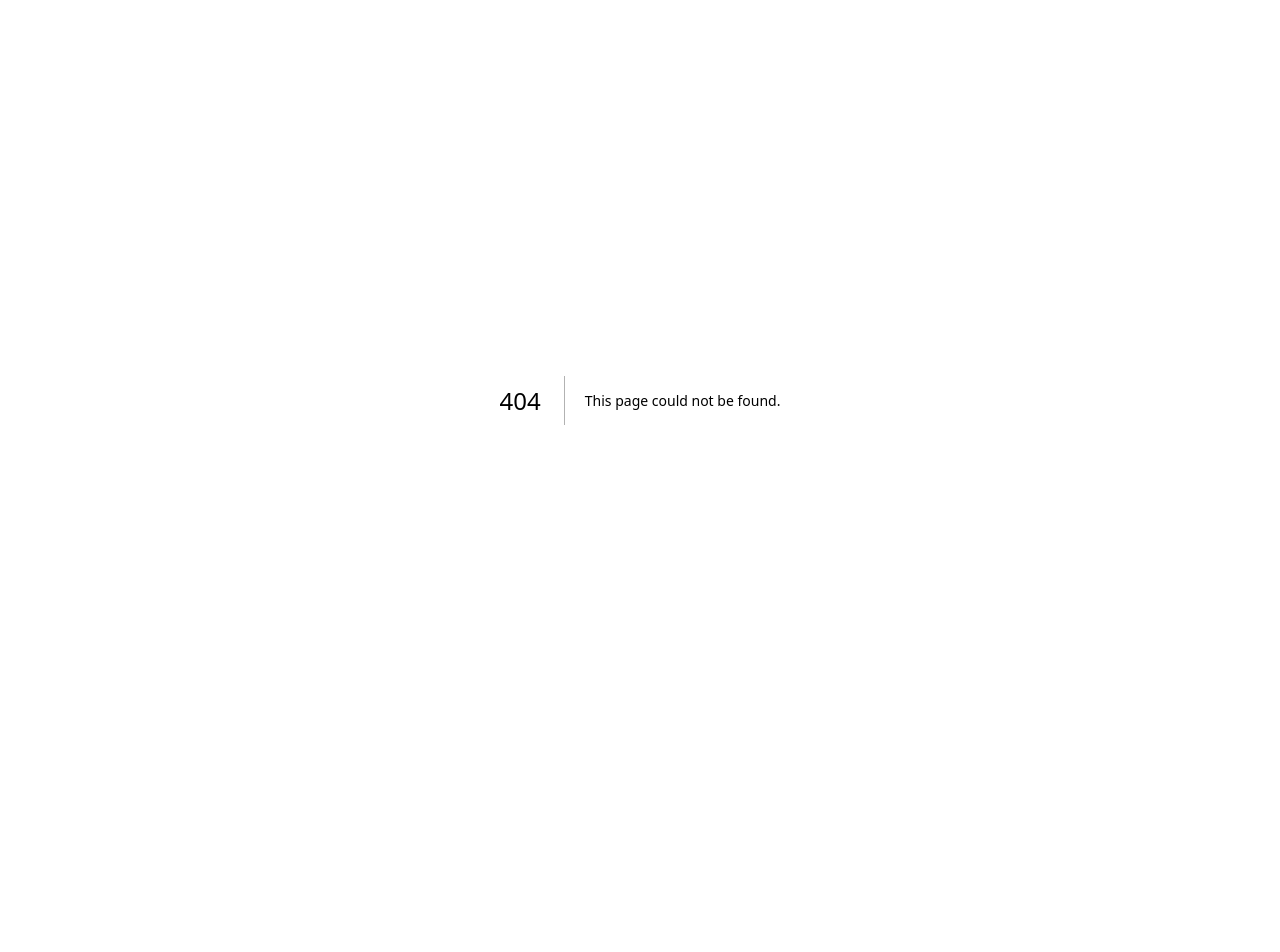
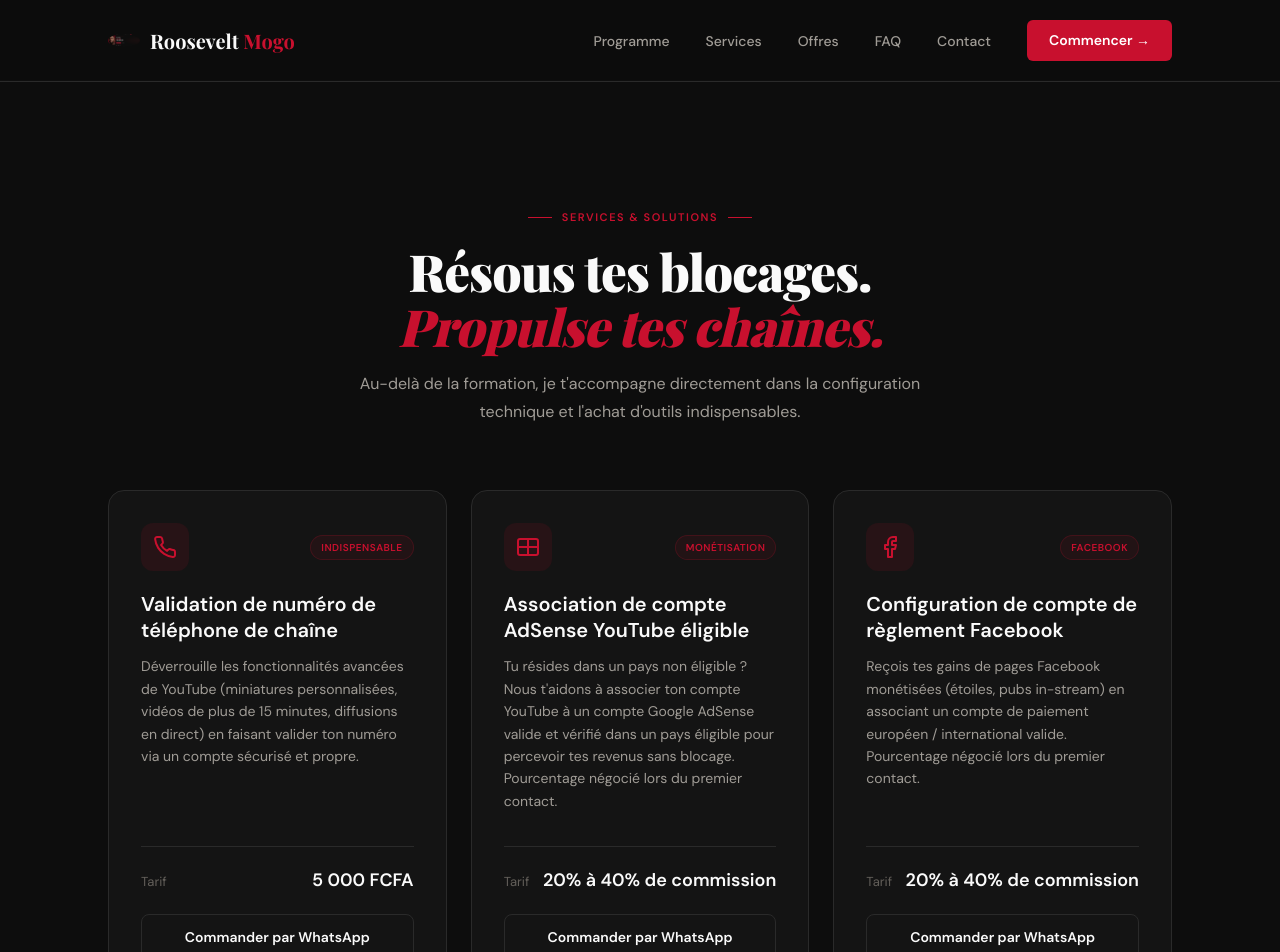
Before and after one commit to rosby17/roosevelt-formation, a Next.js app: page /services in a window 1280 px wide. Before the commit this address had no page. Shown: the top 952 px of the page. Before the commit the page ends 800 px from the top, so only its background shows below. Built offline with nearby package versions, Linux system fonts and the light colour scheme; a web font is replaced by a local one.

Commit message:
feat: creation page dediee /services avec pourcentages commission de 20 a 40% negociables

```diff
--- a/src/app/page.tsx
+++ b/src/app/page.tsx
@@ -3,7 +3,6 @@
 import About from "@/components/About";
 import Programme from "@/components/Programme";
 import Prerequis from "@/components/Prerequis";
-import Services from "@/components/Services";
 import Offres from "@/components/Offres";
 import Resultats from "@/components/Resultats";
 import Preuves from "@/components/Preuves";
@@ -18,7 +17,6 @@
       <About />
       <Programme />
       <Prerequis />
-      <Services />
       <Offres />
       <Resultats />
       <Preuves />
--- /dev/null
+++ b/src/app/services/page.tsx
@@ -0,0 +1,17 @@
+"use client";
+
+import Navbar from "@/components/Navbar";
+import Services from "@/components/Services";
+import Contact from "@/components/Contact";
+
+export default function ServicesPage() {
+  return (
+    <>
+      <Navbar />
+      {/* Spacer to push content down because Navbar is fixed */}
+      <div style={{ height: "80px", background: "var(--black-bg)" }} />
+      <Services />
+      <Contact />
+    </>
+  );
+}
--- a/src/components/Navbar.tsx
+++ b/src/components/Navbar.tsx
@@ -17,7 +17,7 @@
 
   const links = [
     { href: "#programme", label: "Programme" },
-    { href: "#services", label: "Services" },
+    { href: "/services", label: "Services" },
     { href: "#offres", label: "Offres" },
     { href: "#faq", label: "FAQ" },
     { href: "#contact", label: "Contact" },
@@ -85,8 +85,8 @@
         >
           {links.map((l) => (
             <li key={l.href}>
-              <a
-                href={l.href}
+              <Link
+                href={l.href.startsWith("#") ? `/${l.href}` : l.href}
                 style={{
                   fontSize: 14,
                   fontWeight: 500,
@@ -98,7 +98,7 @@
                 onMouseLeave={(e) => (e.currentTarget.style.color = "var(--white-muted)")}
               >
                 {l.label}
-              </a>
+              </Link>
             </li>
           ))}
           <li>
@@ -169,9 +169,9 @@
           }}
         >
           {links.map((l) => (
-            <a
+            <Link
               key={l.href}
-              href={l.href}
+              href={l.href.startsWith("#") ? `/${l.href}` : l.href}
               onClick={() => setOpen(false)}
               style={{
                 fontSize: 15,
@@ -181,7 +181,7 @@
               }}
             >
               {l.label}
-            </a>
+            </Link>
           ))}
           <a
             href={SITE.offers.replay.url}
--- a/src/components/Services.tsx
+++ b/src/components/Services.tsx
@@ -18,9 +18,9 @@
   {
     id: "adsense-link",
     title: "Association de compte AdSense YouTube éligible",
-    desc: "Tu résides dans un pays non éligible ? Nous t'aidons à associer ton compte YouTube à un compte Google AdSense valide et vérifié dans un pays éligible pour percevoir tes revenus sans blocage.",
+    desc: "Tu résides dans un pays non éligible ? Nous t'aidons à associer ton compte YouTube à un compte Google AdSense valide et vérifié dans un pays éligible pour percevoir tes revenus sans blocage. Pourcentage négocié lors du premier contact.",
     badge: "Monétisation",
-    price: "15% de commission",
+    price: "20% à 40% de commission",
     icon: (
       <svg width="24" height="24" viewBox="0 0 24 24" fill="none" stroke="currentColor" strokeWidth="2" strokeLinecap="round" strokeLinejoin="round">
         <rect x="2" y="4" width="20" height="16" rx="2" />
@@ -32,9 +32,9 @@
   {
     id: "facebook-payout",
     title: "Configuration de compte de règlement Facebook",
-    desc: "Reçois tes gains de pages Facebook monétisées (étoiles, pubs in-stream) en associant un compte de paiement européen / international valide.",
+    desc: "Reçois tes gains de pages Facebook monétisées (étoiles, pubs in-stream) en associant un compte de paiement européen / international valide. Pourcentage négocié lors du premier contact.",
     badge: "Facebook",
-    price: "15% de commission",
+    price: "20% à 40% de commission",
     icon: (
       <svg width="24" height="24" viewBox="0 0 24 24" fill="none" stroke="currentColor" strokeWidth="2" strokeLinecap="round" strokeLinejoin="round">
         <path d="M18 2h-3a5 5 0 0 0-5 5v3H7v4h3v8h4v-8h3l1-4h-4V7a1 1 0 0 1 1-1h3z" />
```
